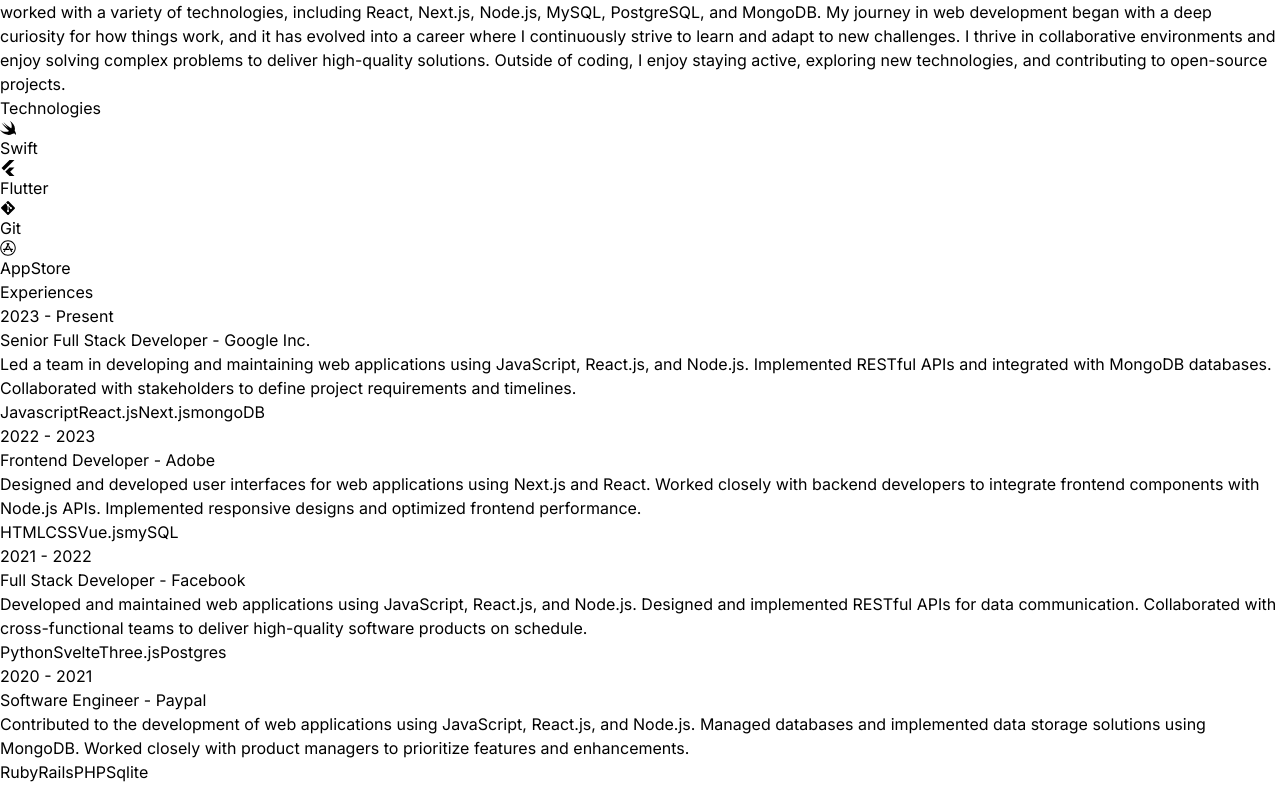
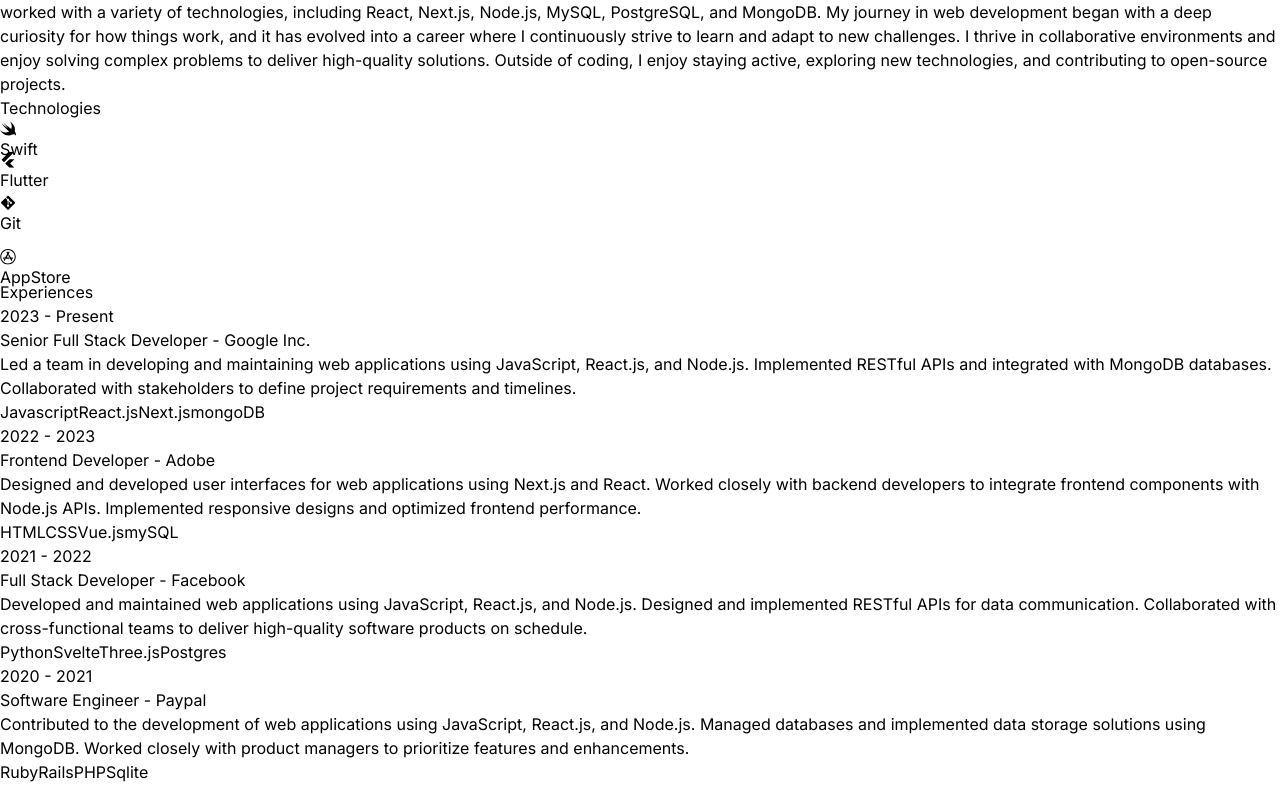
Before and after one commit to LauvEdward/portfolio-edward-lauv, a React (Vite) app: page / in a window 1280 px wide. Shown: the part 1666-2454 px from the top of the page. Built offline with nearby package versions, Linux system fonts and the light colour scheme.

Commit message:
add package motion implement motion animation for UI

```diff
--- a/package.json
+++ b/package.json
@@ -10,6 +10,7 @@
     "preview": "vite preview"
   },
   "dependencies": {
+    "framer-motion": "^11.3.28",
     "react": "^18.3.1",
     "react-dom": "^18.3.1",
     "react-icons": "^5.2.1"
--- a/src/components/About.jsx
+++ b/src/components/About.jsx
@@ -1,5 +1,6 @@
-import {ABOUT_TEXT} from '../constants'
+import { ABOUT_TEXT } from '../constants'
 import profilePic from '../assets/about.jpg'
+import { motion } from "framer-motion"
 
 export const About = () => {
     return (
@@ -9,12 +10,28 @@ export const About = () => {
             <div className="flex flex-wrap">
                 <div className="w-full lg:w-1/2 lg:p-8">
                     <div className="flex items-center justify-center">
-                        <img className="rounded-2xl" src={profilePic}/>
+                        <motion.img
+                            whileInView={{ opacity: 1, x: 0 }}
+                            initial={{ x: -100, opacity: 0 }}
+                            animate={
+                                {
+                                    duration: 1
+                                }
+                            }
+                            className="rounded-2xl" src={profilePic} />
                     </div>
                 </div>
                 <div className="w-full lg:w-1/2 lg:p-8 my-4">
                     <div className="flex items-center justify-center">
-                        <p className="tracking-tighter font-light max-w-xl"> {ABOUT_TEXT} </p>
+                        <motion.p
+                            whileInView={{ opacity: 1, x: 0 }}
+                            initial={{ x: 100, opacity: 0 }}
+                            animate={
+                                {
+                                    duration: 1
+                                }
+                            }
+                            className="tracking-tighter font-light max-w-xl"> {ABOUT_TEXT} </motion.p>
                     </div>
 
                 </div>
--- a/src/components/Contract.jsx
+++ b/src/components/Contract.jsx
@@ -4,12 +4,12 @@ import { CONTACT } from '../constants'
 export default function Contract() {
   return (
     <div className="border-b border-neutral-900 pb-20">
-        <h1 className="text-center text-4xl my-10">Get touch in</h1>
-        <div className="text-center tracking-tighter">
-            <a href="#" className="border-b">{CONTACT.email}</a>
-            <p className="my-4">{CONTACT.phoneNo}</p>
-            <p className="my-4">{CONTACT.address}</p>
-        </div>
+      <h1 className="text-center text-4xl my-10">Contract</h1>
+      <div className="text-center tracking-tighter">
+        <a href="#" className="border-b">{CONTACT.email}</a>
+        <p className="my-4">{CONTACT.phoneNo}</p>
+        <p className="my-4">{CONTACT.address}</p>
+      </div>
     </div>
   )
 }
--- a/src/components/Hero.jsx
+++ b/src/components/Hero.jsx
@@ -1,22 +1,45 @@
-import {HERO_CONTENT} from '../constants'
+import { HERO_CONTENT } from '../constants'
 import profilePic from '../assets/kevinRushProfile.png'
-
+import { motion } from "framer-motion"
+const container = (delay) => ({
+  hidden: { x: -100, opacity: 0 },
+  visible: {
+    x: 0,
+    opacity: 1,
+    transition: { duration: 0.5, delay: delay }
+  }
+})
 export const Hero = () => {
   return (
     <div className="border-b border-neutral-900 pb-4 lg:mb-35">
       <div className="flex flex-wrap">
         <div className="w-full lg:w-1/2">
-                    <h1 className="pb-16 text-8xl font-thin tracking-tight">Edward Lauv</h1>
-                    <span
-                        className="bg-gradient-to-r from-pink-300 via-slate-500 to-purple-500 bg-clip-text text-4xl text-transparent tracking-tight">Mobile Developer</span>
-                    <p className="my-2 -tracking-tighter font-light max-w-xl py-6">
+          <motion.h1
+            variants={container(0)}
+            initial="hidden"
+            animate="visible"
+            className="pb-16 text-8xl font-thin tracking-tight">Edward Lauv</motion.h1>
+          <motion.span
+            variants={container(0.5)}
+            initial="hidden"
+            animate="visible"
+            className="bg-gradient-to-r from-pink-300 via-slate-500 to-purple-500 bg-clip-text text-4xl text-transparent tracking-tight">Mobile Developer</motion.span>
+          <motion.p
+            variants={container(1)}
+            initial="hidden"
+            animate="visible"
+            className="my-2 -tracking-tighter font-light max-w-xl py-6">
             {HERO_CONTENT}
-                    </p>
+          </motion.p>
         </div>
         <div className="w-full lg:w-1/2">
-                    <div className="flex justify-center">
-                        <img src={profilePic} alt="profilePic"/>
-                    </div>
+          <motion.div
+            variants={container(1.5)}
+            initial="hidden"
+            animate="visible"
+            className="flex justify-center">
+            <img src={profilePic} alt="profilePic" />
+          </motion.div>
         </div>
       </div>
     </div>
--- a/src/components/Projects.jsx
+++ b/src/components/Projects.jsx
@@ -1,4 +1,5 @@
-import {PROJECTS} from "../constants/index.js";
+import { PROJECTS } from "../constants/index.js";
+import { motion } from "framer-motion"
 export const Projects = () => {
     return (
         <div className="border-b border-neutral-900 p-4">
@@ -6,10 +7,18 @@ export const Projects = () => {
             <div>
                 {PROJECTS.map((project, index) => (
                     <div key={index} className="flex flex-wrap lg:justify-center p-5">
-                        <div className="w-full lg:w-1/4">
+                        <motion.div
+                            whileInView={{ opacity: 1, x: 0 }}
+                            initial={{ opacity: 0, x: -100 }}
+                            transition={{ duration: 0.5 }}
+                            className="w-full lg:w-1/4">
                             <img src={project.image} alt={project.title} width={150} height={150} className="rounded mb-6"></img>
-                        </div>
-                        <div className="w-full max-w-xl text-sm lg:w-3/4">
+                        </motion.div>
+                        <motion.div
+                            whileInView={{ opacity: 1, x: 0 }}
+                            initial={{ opacity: 0, x: 100 }}
+                            transition={{ duration: 0.5 }}
+                            className="w-full max-w-xl text-sm lg:w-3/4">
                             <h4 className="text-2xl">{project.title}</h4>
                             <span>{project.description}</span>
                             <div className="mt-4 flex flex-wrap">
@@ -17,7 +26,7 @@ export const Projects = () => {
                                     <span key={index} className="mt-4 mr-2 px-2 py-1 rounded bg-neutral-700 text-purple-600">{technology}</span>
                                 ))}
                             </div>
-                        </div>
+                        </motion.div>
                     </div>
                 ))}
             </div>
--- a/src/components/Technologies.jsx
+++ b/src/components/Technologies.jsx
@@ -2,38 +2,71 @@ import { SiFlutter } from "react-icons/si"
 import { GrSwift } from "react-icons/gr"
 import { FaGitAlt } from "react-icons/fa";
 import { FaAppStore } from "react-icons/fa";
+import { animate, motion } from "framer-motion"
+const iconVariants = (duration) => ({
+    initial: { y: -10 },
+    animate: {
+        y: [10, -10],
+        transition: {
+            duration: duration,
+            ease: "linear",
+            repeat: Infinity,
+            repeatType: "reverse"
+        }
+    }
+})
 
 export const Technologies = () => {
     return (
         <div>
             <div className="border-b border-neutral-900 pb-20 lg:mb-35">
-                <h1 className="text-4xl text-center mt-20 mb-10">Technologies</h1>
-                <div className="flex flex-wrap items-center justify-center gap-4">
-                    <div>
+                <motion.h1
+                    whileInView={{ opacity: 1, y: 0 }}
+                    initial={{ opacity: 0, y: -100 }}
+                    transition={{ duration: 0.5 }}
+                    className="text-4xl text-center mt-20 mb-10">Technologies</motion.h1>
+                <motion.div
+                    whileInView={{ opacity: 1, x: 0 }}
+                    initial={{ opacity: 0, x: -100 }}
+                    transition={{ duration: 0.5 }}
+                    className="flex flex-wrap items-center justify-center gap-4">
+                    <motion.div
+                        variants={iconVariants(2.5)}
+                        initial="initial"
+                        animate="animate">
                         <div className="rounded-2xl border-2 border-neutral-500 p-4">
                             <GrSwift className="text-orange-500 text-7xl"></GrSwift>
                         </div>
                         <p className="text-center">Swift</p>
-                    </div>
-                    <div>
+                    </motion.div>
+                    <motion.div
+                        variants={iconVariants(2)}
+                        initial="initial"
+                        animate="animate">
                         <div className="rounded-2xl border-2 border-neutral-500 p-4">
                             <SiFlutter className="text-blue-500 text-7xl"></SiFlutter>
                         </div>
                         <p className="text-center">Flutter</p>
-                    </div>
-                    <div>
+                    </motion.div>
+                    <motion.div
+                        variants={iconVariants(5)}
+                        initial="initial"
+                        animate="animate">
                         <div className="rounded-2xl border-2 border-neutral-500 p-4">
                             <FaGitAlt className="text-orange-500 text-7xl"></FaGitAlt>
                         </div>
                         <p className="text-center">Git</p>
-                    </div>
-                    <div>
+                    </motion.div>
+                    <motion.div
+                        variants={iconVariants(3)}
+                        initial="initial"
+                        animate="animate">
                         <div className="rounded-2xl border-2 border-neutral-500 p-4">
                             <FaAppStore className="text-blue-500 text-7xl"></FaAppStore>
                         </div>
                         <p className="text-center">AppStore</p>
-                    </div>
-                </div>
+                    </motion.div>
+                </motion.div>
             </div>
         </div>
     );
```
Also changed, not shown: src/components/Experiences.jsx (+20 -8 lines), 1 other file (tests, documents, lock files or other folders). Lines whose indentation alone changed are shown as unchanged.
